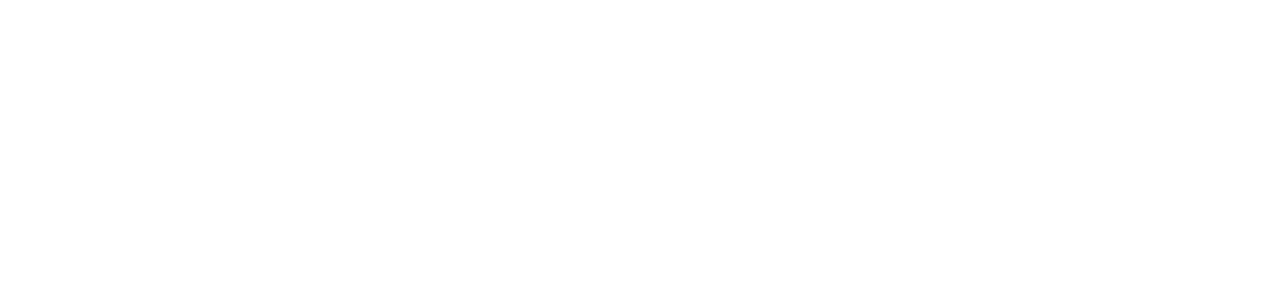
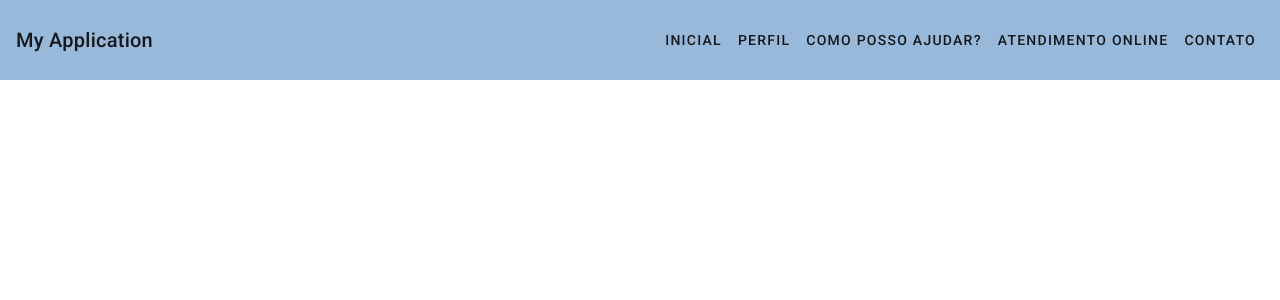
Before and after one commit to luan-k10/WebAplication, an Angular app: page / in a window 1280 px wide. Shown: the top 300 px of the page. Built offline with nearby package versions, Linux system fonts and the light colour scheme.

Commit message:
Adição de toolbar e botão

```diff
--- a/package.json
+++ b/package.json
@@ -20,6 +20,7 @@
     "@angular/platform-browser": "^15.2.0",
     "@angular/platform-browser-dynamic": "^15.2.0",
     "@angular/router": "^15.2.0",
+    "@types/webrtc": "^0.0.33",
     "rxjs": "~7.8.0",
     "tslib": "^2.3.0",
     "zone.js": "~0.12.0"
--- a/src/app/app.component.html
+++ b/src/app/app.component.html
@@ -1,5 +1,17 @@
+<div class="toolbar">
+  <mat-toolbar>
+    <span>My Application</span>
+    <span class="example-spacer"></span>
+    <button mat-button>INICIAL</button>
+    <button mat-button>PERFIL</button>
+    <button mat-button>COMO POSSO AJUDAR?</button>
+    <button mat-button>ATENDIMENTO ONLINE</button>
+    <button mat-button>CONTATO</button>
+  </mat-toolbar>
+</div>
 
 <!-- Main -->
+
 <div class="container mt-3">
 
   <router-outlet></router-outlet>
--- a/src/app/app.component.scss
+++ b/src/app/app.component.scss
@@ -25,17 +25,21 @@
   flex: 1;
 }
 
+.example-spacer {
+  flex: 1 1 auto;
+}
+
 .toolbar {
   position: absolute;
   top: 0;
   left: 0;
   right: 0;
   height: 60px;
-  display: flex;
-  align-items: center;
-  background-color: #1976d2;
-  color: white;
-  font-weight: 600;
+  .mat-toolbar {
+    background: #98b9d9;
+    color: rgba(0,0,0,.87);
+    height: 80px;
+  }
 }
 
 .toolbar img {
--- a/tsconfig.json
+++ b/tsconfig.json
@@ -22,7 +22,8 @@
     "lib": [
       "ES2022",
       "dom"
-    ]
+    ],
+    "types": ["@types/webrtc"]
   },
   "angularCompilerOptions": {
     "enableI18nLegacyMessageIdFormat": false,
```
Also changed, not shown: app/package.json (deleted, +0 -8 lines), src/app/app.module.ts (+6 -2 lines), src/app/pages/home/home-routing.module.ts (added, +10 -0 lines), src/app/pages/home/home.module.ts (added, +14 -0 lines), 2 other files (tests, documents, lock files or other folders).
